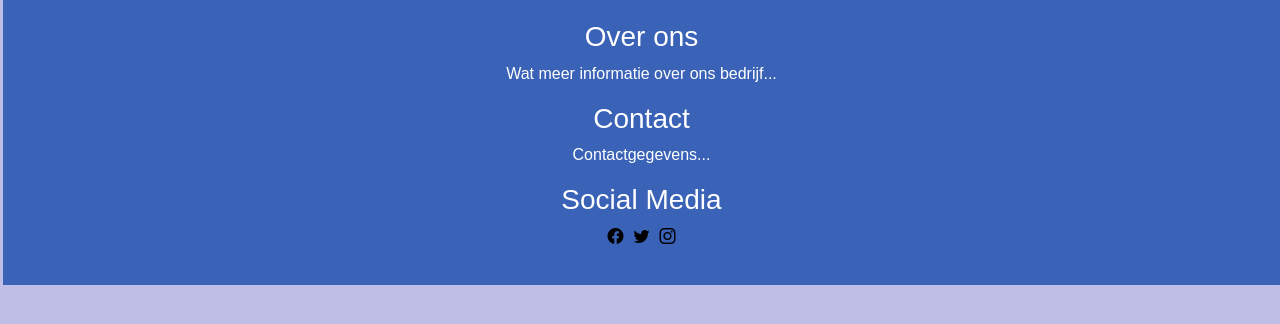
After one commit to CanTR0/Eindwerk-Can-2023-2024, a PHP site: page /footer.php in a window 1280 px wide. The commit adds this page. Shown: the top 324 px of the page. Run offline with PHP 8.4, Linux system fonts and the light colour scheme.

Commit message:
PHP
Footer toegevoegd aan PHP
Navbar ook, probleem: CSS word niet meegerekend.

```diff
--- /dev/null
+++ b/Eindwerk Nieuw Nieuw/footer.php
@@ -0,0 +1,37 @@
+<!DOCTYPE html>
+<html lang="en">
+    <head>
+        <meta charset="UTF-8">
+        <meta name="viewport" content="width=device-width, initial-scale=1.0">
+        <title>R6 Aanvallers</title>
+
+        <!-- CSS only -->
+        <link href="https://cdn.jsdelivr.net/npm/bootstrap@5.3.2/dist/css/bootstrap.min.css" rel="stylesheet" integrity="sha384-T3c6CoIi6uLrA9TneNEoa7RxnatzjcDSCmG1MXxSR1GAsXEV/Dwwykc2MPK8M2HN" crossorigin="anonymous">
+        <link rel="stylesheet" href="https://cdn.jsdelivr.net/npm/bootstrap-icons@1.11.1/font/bootstrap-icons.css">
+       <link rel="stylesheet" href="style.css">
+	   <!-- Voeg ook logo toe -->
+
+    </head>
+<body>
+<div class="footer">
+        <div class="footer-section">
+            <h3>Over ons</h3>
+            <p>Wat meer informatie over ons bedrijf...</p>
+        </div>
+        <div class="footer-section">
+            <h3>Contact</h3>
+            <p>Contactgegevens...</p>
+        </div>
+        <div class="footer-section">
+            <h3>Social Media</h3>
+            <ul class="social-media-links">
+                <li><a href="https://icons.getbootstrap.com/icons/instagram/"><i class="bi bi-facebook"></i></a></li>
+                <li><a href="https://icons.getbootstrap.com/icons/instagram/"><i class="bi bi-twitter"></i></a></li>
+                <li><a href="https://icons.getbootstrap.com/icons/instagram/"><i class="bi bi-instagram"></i></a></li>
+            </ul>
+        </div>
+    </div>
+
+
+</body>
+</html>
--- a/Eindwerk Nieuw Nieuw/index.html
+++ b/Eindwerk Nieuw Nieuw/index.html
@@ -19,8 +19,9 @@
             <a href="#">Contact</a>
             <a href="#">Bestellen</a>
             <a href="#">Winkelwagen</a>
-            <a href="login.php">Inloggen</a>
+            <a href="signupForm.php">SignUp</a>
         </div>
+
         <div class="hamburger-menu">
             <div class="line"></div>
             <div class="line"></div>
--- a/Eindwerk Nieuw Nieuw/login.php
+++ b/Eindwerk Nieuw Nieuw/login.php
@@ -13,15 +13,12 @@ if (isset($_SESSION["user"]))
     <meta charset="utf-8">
     <meta name="viewport" content="width=device-width, initial-scale=1">
     <title>PitaPitstop Login</title>
-
-
 </head>
 <body>
 
     <?php
     include_once("navbar.php");
     ?>
-    <br><br><br><br>
     <div class="row">
             <h1 style="text-align: center;">Log in</h1>
         </div>
--- a/Eindwerk Nieuw Nieuw/navbar.php
+++ b/Eindwerk Nieuw Nieuw/navbar.php
@@ -6,13 +6,13 @@
         <title>R6 Aanvallers</title>
 
         <!-- CSS only -->
+        <link rel="stylesheet" href="style.css">
         <link href="https://cdn.jsdelivr.net/npm/bootstrap@5.3.2/dist/css/bootstrap.min.css" rel="stylesheet" integrity="sha384-T3c6CoIi6uLrA9TneNEoa7RxnatzjcDSCmG1MXxSR1GAsXEV/Dwwykc2MPK8M2HN" crossorigin="anonymous">
         <link rel="stylesheet" href="https://cdn.jsdelivr.net/npm/bootstrap-icons@1.11.1/font/bootstrap-icons.css">
-       <link rel="stylesheet" href="style.css">
+
 	   <!-- Voeg ook logo toe -->
 
     </head>
-<body>
 <body>
     <div class="header">
         <div class="logo">Pita Pitstop</div>
@@ -24,7 +24,7 @@
             <a href="#">Contact</a>
             <a href="#">Bestellen</a>
             <a href="#">Winkelwagen</a>
-            <a href="login.php">Inloggen</a>
+            <a href="login.php">Login/Sign Up</a>
         </div>
         <div class="hamburger-menu">
             <div class="line"></div>
```
Also changed, not shown: Eindwerk Nieuw Nieuw/signupForm.php (+0 -8 lines), Eindwerk Nieuw Nieuw/Login.html (deleted).
